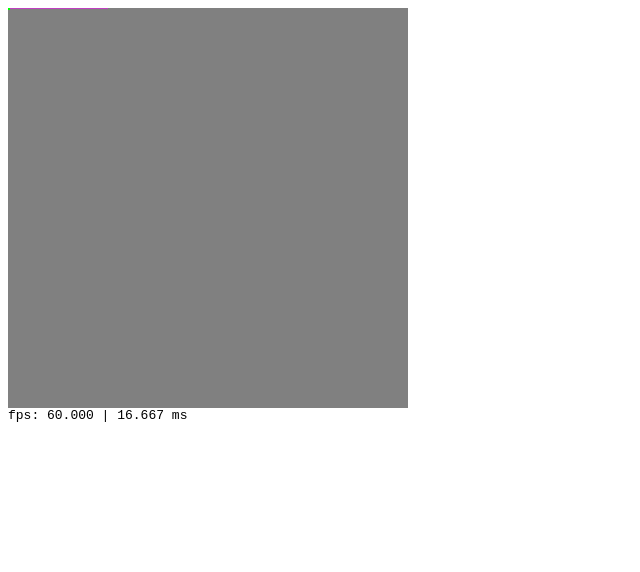
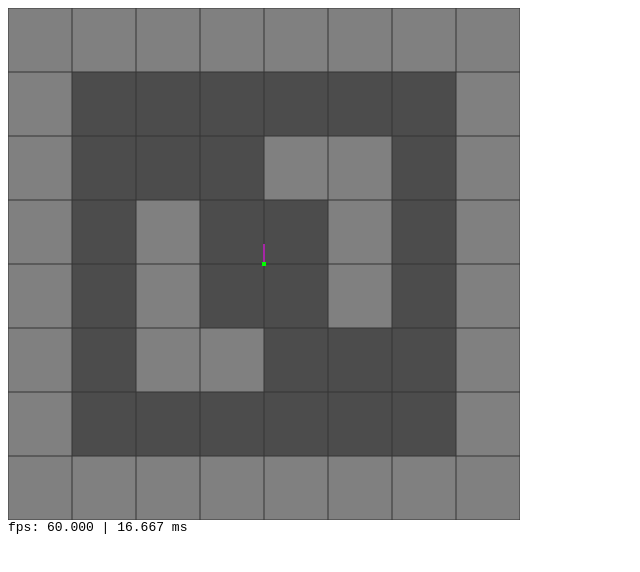
Before and after one commit to GiacomoGarbin/Wolf3D, a plain HTML site: page index.html in a window 1280 px wide. Shown: the whole page, without its empty margins (0-640 px from the left). Drawn offline with Linux system fonts and the light colour scheme.

Commit message:
draw grid: walls and empty cells

```diff
--- a/index.html
+++ b/index.html
@@ -5,7 +5,7 @@
 </head>
 
 <body>
-    <canvas width="400" height="400"></canvas>
+    <canvas width="512" height="512"></canvas>
     <div id="stats" style="font-family: monospace;"></div>
 </body>
 
--- a/raycaster.js
+++ b/raycaster.js
@@ -35,10 +35,12 @@ function main() {
     document.onkeyup = shortcuts;
 
     const vsSource = `
+    precision highp float;
     attribute vec4 aVertexPosition;
+    uniform float uPointSize;
     void main(void) {
       gl_Position = aVertexPosition;
-      gl_PointSize = 4.0;
+      gl_PointSize = uPointSize;
     }
   `;
 
@@ -59,6 +61,7 @@ function main() {
         },
         uniformLocations: {
             uFragColor: gl.getUniformLocation(shaderProgram, "uFragColor"),
+            uPointSize: gl.getUniformLocation(shaderProgram, "uPointSize"),
         },
     };
 
@@ -71,6 +74,10 @@ function main() {
     };
 
     prevTime = 0.0
+
+    globals.x = globals.canvas.width / 2;
+    globals.y = globals.canvas.height / 2;
+    globals.angle = -Math.PI / 2;
 
     function render(currTime) {
         const dt = currTime - prevTime;
@@ -139,7 +146,7 @@ function processInput(dt) {
 
     // are we moving diagonally?
     if (n == 2) {
-        // this second if it is not necessary as opposite directions cancel each other out
+        // this second check is not necessary as opposite directions cancel each other out
         if ((globals.keys[KEY_W] != globals.keys[KEY_S]) || (globals.keys[KEY_LEFT] != globals.keys[KEY_RIGHT])) {
             // then modulate step, TODO: cache sqrt(2)/2
             step *= Math.sqrt(2) / 2;
@@ -152,32 +159,40 @@ function processInput(dt) {
     [globals.x, globals.y] = translate([globals.x, globals.y], [-dx, -dy]);
     [globals.x, globals.y] = rotate([globals.x, globals.y], -globals.angle);
 
+    // move forward
     if (globals.keys[KEY_W]) {
         globals.x = globals.x + step;
     }
 
+    // strafe left
     if (globals.keys[KEY_LEFT]) {
         globals.y = globals.y - step;
     }
 
+    // move backward
     if (globals.keys[KEY_S]) {
         globals.x = globals.x - step;
     }
 
+    // strafe right
     if (globals.keys[KEY_RIGHT]) {
         globals.y = globals.y + step;
     }
 
+    // modulate with dt
     const theta = dt * 0.005;
 
+    // rotate left
     if (globals.keys[KEY_A]) {
         globals.angle = globals.angle - theta;
     }
 
+    // rotate right
     if (globals.keys[KEY_D]) {
         globals.angle = globals.angle + theta;
     }
 
+    // clamp angle
     if (globals.angle < 0.0) {
         globals.angle += 2 * Math.PI;
     } else if (globals.angle > 2 * Math.PI) {
@@ -188,9 +203,9 @@ function processInput(dt) {
     [globals.x, globals.y] = rotate([globals.x, globals.y], globals.angle);
     [globals.x, globals.y] = translate([globals.x, globals.y], [dx, dy]);
 
+    // clamp position
     globals.x = Math.max(0, globals.x);
     globals.x = Math.min(globals.x, globals.canvas.height - 1);
-
     globals.y = Math.max(0, globals.y);
     globals.y = Math.min(globals.y, globals.canvas.width - 1);
 }
@@ -210,24 +225,78 @@ function screenSpaceToNDC(vertices) {
 }
 
 function initBuffers(gl) {
-    const playerBuffer = gl.createBuffer();
+
+    const grid = [
+        1, 1, 1, 1, 1, 1, 1, 1,
+        1, 0, 0, 0, 0, 0, 0, 1,
+        1, 0, 0, 0, 1, 1, 0, 1,
+        1, 0, 1, 0, 0, 1, 0, 1,
+        1, 0, 1, 0, 0, 1, 0, 1,
+        1, 0, 1, 1, 0, 0, 0, 1,
+        1, 0, 0, 0, 0, 0, 0, 1,
+        1, 1, 1, 1, 1, 1, 1, 1,
+    ];
+
+    const rows = 8;
+    const cols = 8;
+
+    console.assert(grid.length == rows * cols);
+
+    const size = 64;
+    const half = size / 2;
+
+    let walls = [];
+    let cells = [];
+
+    for (let row = 0; row < rows; row++) {
+        for (let col = 0; col < cols; col++) {
+            const i = row * cols + col;
+
+            const x = col * size + half;
+            const y = row * size + half;
+
+            switch (grid[i]) {
+                case 0:
+                    cells.push(x, y);
+                    break;
+                case 1:
+                    walls.push(x, y);
+                    break;
+            }
+        }
+    }
+
+    // ========== walls ==========
+
+    const wallsBuffer = gl.createBuffer();
 
     // select the buffer to apply buffer operations to from here out
-
-    gl.bindBuffer(gl.ARRAY_BUFFER, playerBuffer);
+    gl.bindBuffer(gl.ARRAY_BUFFER, wallsBuffer);
 
     // position in NDC
-
-    const positions = screenSpaceToNDC([globals.x, globals.y])
+    walls = screenSpaceToNDC(walls)
 
     // fill the current buffer
+    gl.bufferData(gl.ARRAY_BUFFER, new Float32Array(walls), gl.STATIC_DRAW);
 
-    gl.bufferData(gl.ARRAY_BUFFER, new Float32Array(positions), gl.STATIC_DRAW);
+    // ========== cells ==========
+
+    const cellsBuffer = gl.createBuffer();
+
+    // select the buffer to apply buffer operations to from here out
+    gl.bindBuffer(gl.ARRAY_BUFFER, cellsBuffer);
+
+    // position in NDC
+    cells = screenSpaceToNDC(cells)
+
+    // fill the current buffer
+    gl.bufferData(gl.ARRAY_BUFFER, new Float32Array(cells), gl.STATIC_DRAW);
 
     return {
-        grid: null,
-        player: null,
-        rays: null,
+        walls: { buffer: wallsBuffer, count: walls.length / 2, },
+        cells: { buffer: cellsBuffer, count: cells.length / 2, },
+        player: { buffer: null, count: 0, },
+        rays: { buffer: null, count: 0, },
     };
 }
 
@@ -235,7 +304,7 @@ function updateBuffers(gl, buffers) {
 
     // ========== player ==========
 
-    gl.deleteBuffer(buffers.player);
+    gl.deleteBuffer(buffers.player.buffer);
     const playerBuffer = gl.createBuffer();
 
     // select the buffer to apply buffer operations to from here out
@@ -249,12 +318,12 @@ function updateBuffers(gl, buffers) {
 
     // ========== rays ==========
 
-    gl.deleteBuffer(buffers.rays);
+    gl.deleteBuffer(buffers.rays.buffer);
     const raysBuffer = gl.createBuffer();
 
     gl.bindBuffer(gl.ARRAY_BUFFER, raysBuffer);
 
-    const length = 100.0;
+    const length = 20.0;
     const rays = screenSpaceToNDC([
         globals.x,
         globals.y,
@@ -264,9 +333,10 @@ function updateBuffers(gl, buffers) {
     gl.bufferData(gl.ARRAY_BUFFER, new Float32Array(rays), gl.STATIC_DRAW);
 
     return {
-        grid: buffers.grid,
-        player: playerBuffer,
-        rays: raysBuffer,
+        walls: buffers.walls,
+        cells: buffers.cells,
+        player: { buffer: playerBuffer, count: player.length / 2, },
+        rays: { buffer: raysBuffer, count: rays.length / 2, },
     };
 }
 
@@ -319,13 +389,78 @@ function loadShader(gl, type, source) {
 }
 
 function drawScene(gl, programInfo, buffers) {
-    gl.clearColor(0.5, 0.5, 0.5, 1.0);
+    gl.clearColor(0.2, 0.2, 0.2, 1.0);
     gl.clear(gl.COLOR_BUFFER_BIT);
 
     gl.useProgram(programInfo.program);
 
-    // draw grid
+    // draw walls
 
+    {
+        const numComponents = 2;
+        const type = gl.FLOAT;
+        const normalize = false;
+        const stride = 0;
+        const offset = 0;
+        gl.bindBuffer(gl.ARRAY_BUFFER, buffers.walls.buffer);
+        gl.vertexAttribPointer(
+            programInfo.attribLocations.vertexPosition,
+            numComponents,
+            type,
+            normalize,
+            stride,
+            offset
+        );
+        gl.enableVertexAttribArray(programInfo.attribLocations.vertexPosition);
+    }
+
+    {
+        const color = [0.5, 0.5, 0.5, 1.0];
+        gl.uniform4fv(programInfo.uniformLocations.uFragColor, new Float32Array(color));
+
+        gl.uniform1f(programInfo.uniformLocations.uPointSize, 63.0);
+    }
+
+    {
+        const mode = gl.POINTS;
+        const first = 0;
+        const count = buffers.walls.count;
+        gl.drawArrays(mode, first, count);
+    }
+
+    // draw cells
+
+    {
+        const numComponents = 2;
+        const type = gl.FLOAT;
+        const normalize = false;
+        const stride = 0;
+        const offset = 0;
+        gl.bindBuffer(gl.ARRAY_BUFFER, buffers.cells.buffer);
+        gl.vertexAttribPointer(
+            programInfo.attribLocations.vertexPosition,
+            numComponents,
+            type,
+            normalize,
+            stride,
+            offset
+        );
+        gl.enableVertexAttribArray(programInfo.attribLocations.vertexPosition);
+    }
+
+    {
+        const color = [0.3, 0.3, 0.3, 1.0];
+        gl.uniform4fv(programInfo.uniformLocations.uFragColor, new Float32Array(color));
+
+        gl.uniform1f(programInfo.uniformLocations.uPointSize, 63.0);
+    }
+
+    {
+        const mode = gl.POINTS;
+        const first = 0;
+        const count = buffers.cells.count;
+        gl.drawArrays(mode, first, count);
+    }
 
     // draw rays
 
@@ -335,7 +470,7 @@ function drawScene(gl, programInfo, buffers) {
         const normalize = false;
         const stride = 0;
         const offset = 0;
-        gl.bindBuffer(gl.ARRAY_BUFFER, buffers.rays);
+        gl.bindBuffer(gl.ARRAY_BUFFER, buffers.rays.buffer);
         gl.vertexAttribPointer(
             programInfo.attribLocations.vertexPosition,
             numComponents,
@@ -350,12 +485,14 @@ function drawScene(gl, programInfo, buffers) {
     {
         const color = [1.0, 0.0, 1.0, 1.0];
         gl.uniform4fv(programInfo.uniformLocations.uFragColor, new Float32Array(color));
+
+        // gl.uniform1f(programInfo.uniformLocations.uPointSize, 4.0);
     }
 
     {
         const mode = gl.LINES;
         const first = 0;
-        const count = 2;
+        const count = buffers.rays.count;
         gl.drawArrays(mode, first, count);
     }
 
@@ -367,7 +504,7 @@ function drawScene(gl, programInfo, buffers) {
         const normalize = false;
         const stride = 0;
         const offset = 0;
-        gl.bindBuffer(gl.ARRAY_BUFFER, buffers.player);
+        gl.bindBuffer(gl.ARRAY_BUFFER, buffers.player.buffer);
         gl.vertexAttribPointer(
             programInfo.attribLocations.vertexPosition,
             numComponents,
@@ -379,13 +516,17 @@ function drawScene(gl, programInfo, buffers) {
         gl.enableVertexAttribArray(programInfo.attribLocations.vertexPosition);
     }
 
-    const color = [0.0, 1.0, 0.0, 1.0];
-    gl.uniform4fv(programInfo.uniformLocations.uFragColor, new Float32Array(color));
+    {
+        const color = [0.0, 1.0, 0.0, 1.0];
+        gl.uniform4fv(programInfo.uniformLocations.uFragColor, new Float32Array(color));
+
+        gl.uniform1f(programInfo.uniformLocations.uPointSize, 4.0);
+    }
 
     {
         const mode = gl.POINTS;
         const first = 0;
-        const count = 1;
+        const count = buffers.player.count;
         gl.drawArrays(mode, first, count);
     }
 }
```
